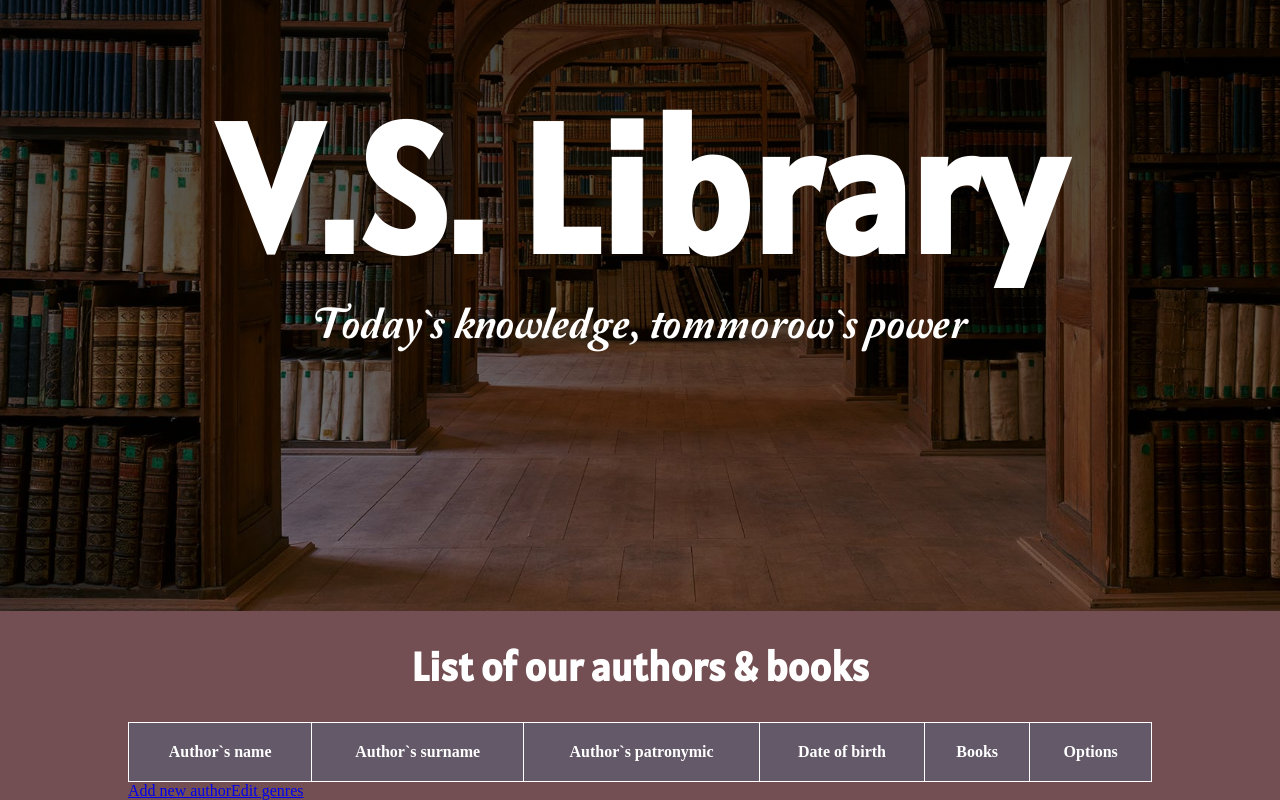
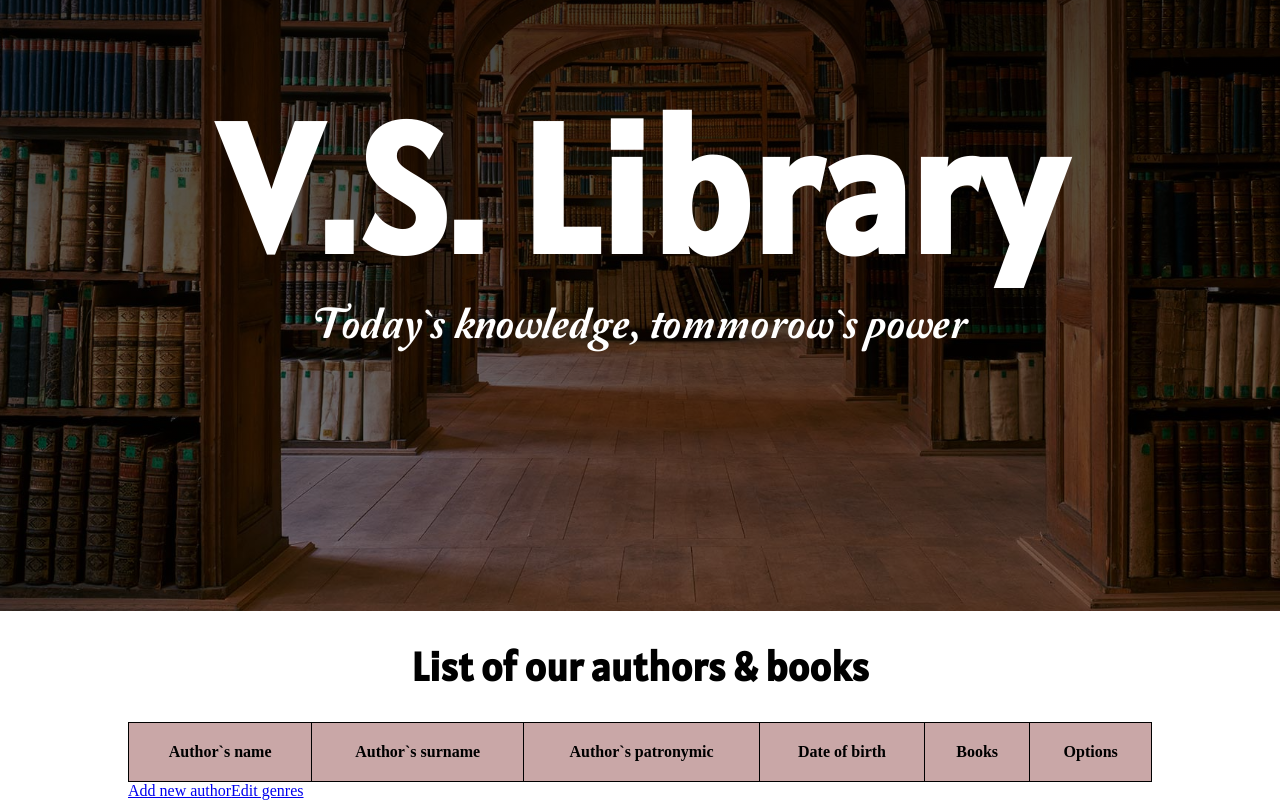
Before and after one commit to SverchkovVlad/BooksAccounting, an Angular app: page / in a window 1280 px wide. Shown: the part 189-989 px from the top of the page. Built offline with nearby package versions, Linux system fonts and the light colour scheme; no server answers.

Commit message:
Changed colors of authors book section on Main Page

```diff
--- a/src/app/main/main-page/main-page.component.css
+++ b/src/app/main/main-page/main-page.component.css
@@ -53,9 +53,8 @@ h1, h3 {
 }
 
 .books-container {
-    color: white;
+    color: black;
     /*background-color: #ab9393;*/
-    background-color: hsl(355, 19%, 38%);
     /*height: auto;*/
     height: auto;
 }
@@ -75,17 +74,17 @@ h1, h3 {
 .authors-table {
     margin-top: 30px;
     width: 100%;
-    border: 1px solid white;
+    border: 1px solid black;
     border-collapse: collapse;
 }
 
 .authors-table td, .authors-table th {
-    border: 1px solid white;
+    border: 1px solid black;
 }
 
 .authors-table th {
     padding: 20px;
-    background-color: #645968;
+    background-color: #c9a7a7;
 }
 
 .authors-table td {
@@ -93,7 +92,7 @@ h1, h3 {
 }
 
 .authors-table tr:nth-child(even) {
-
+    background-color: #f2f2f2;
 }
 
 .authors-table li {
@@ -110,3 +109,7 @@ h1, h3 {
     margin-top: 10px;
     margin-bottom: 10px;
 }
+
+.authors-table button:hover {
+    cursor: pointer;
+}
--- a/src/app/main/main-page/main-page.component.html
+++ b/src/app/main/main-page/main-page.component.html
@@ -41,23 +41,6 @@
             </tr>
         </table>
 
-        <div class="book-item" *ngFor = "let author of authors; let i = index">
-
-            <p>Name: {{author.name}}</p>
-            <p>Surname: {{author.surname}}</p>
-            <p>Patronymic: {{author.patronymic}}</p>
-            <p>Date of birth: {{author.birthDate}} </p>
-            <p>
-                List of books:
-                <li *ngFor = "let book of author.booksList">{{book}}</li>
-            </p>
-            <p>ID of author: {{i}}</p>
-
-            <button>Edit</button>
-            <button (click) = "deleteAuthor(author.id)">Delete</button>
-
-        </div>
-
         <a routerLink = "addAuthor" routerLinkActive = "active">Add new author</a>
         <a routerLink = "editGenres" routerLinkActive = "active">Edit genres</a>
 
```
